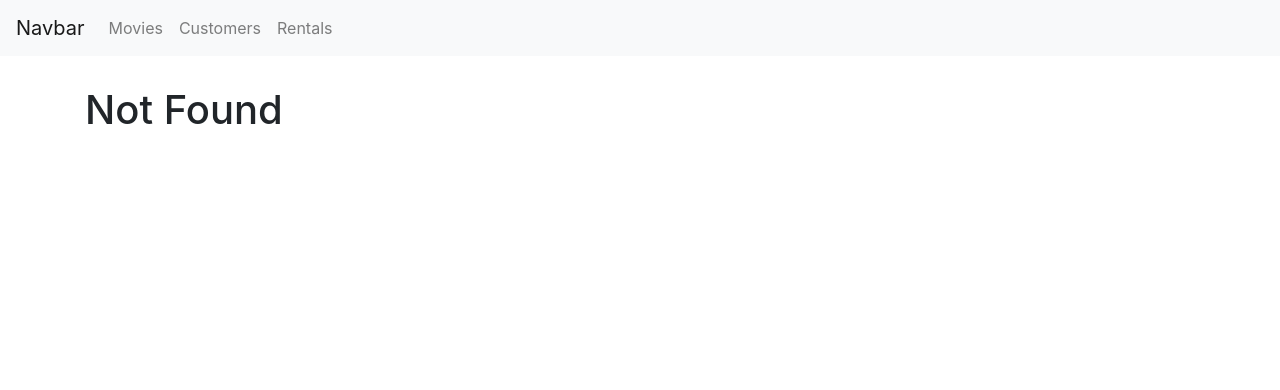
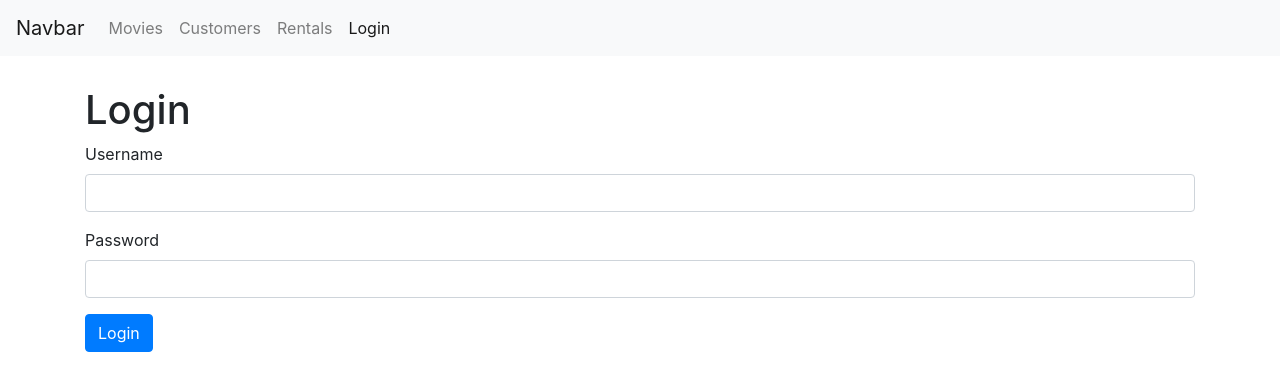
Before and after one commit to supermonkeyparadise/React, a React (Create React App) app in the folder vidly/: page /login in a window 1280 px wide. Before the commit this address led to /not-found. Shown: the top 390 px of the page. Built offline with nearby package versions, Linux system fonts and the light colour scheme.

Commit message:
Controlled Elements

```diff
--- a/vidly/src/App.js
+++ b/vidly/src/App.js
@@ -3,6 +3,7 @@
 
 import Movies from './components/movies';
 import MovieForm from './components/movieForm';
+import LoginForm from './components/common/loginForm';
 import Customers from './components/customers';
 import Rentals from './components/rentals';
 import NotFound from './components/notFound';
@@ -17,6 +18,7 @@
         <NavBar />
         <main className="container">
           <Switch>
+            <Route path="/login" component={LoginForm} />
             <Route path="/movies/:id" component={MovieForm} />
             <Route path="/movies" component={Movies} />
             <Route path="/customers" component={Customers} />
--- /dev/null
+++ b/vidly/src/components/common/loginForm.jsx
@@ -0,0 +1,47 @@
+import React, { Component } from 'react';
+
+class LoginForm extends Component {
+  state = {
+    account: { username: '', password: '' }
+  };
+
+  handleSubmit = e => {
+    e.preventDefault();
+
+    // Call the server
+    console.log('>>> Submitted');
+  };
+
+  handleChange = e => {
+    const account = { ...this.state.account };
+    account.username = e.currentTarget.value;
+    this.setState({ account });
+  };
+
+  render() {
+    return (
+      <React.Fragment>
+        <h1>Login</h1>
+        <form onSubmit={this.handleSubmit}>
+          <div className="form-group">
+            <label htmlFor="username">Username</label>
+            <input
+              value={this.state.account.username}
+              onChange={this.handleChange}
+              id="username"
+              type="text"
+              className="form-control"
+            />
+          </div>
+          <div className="form-group">
+            <label htmlFor="password">Password</label>
+            <input id="password" type="text" className="form-control" />
+          </div>
+          <button className="btn btn-primary">Login</button>
+        </form>
+      </React.Fragment>
+    );
+  }
+}
+
+export default LoginForm;
--- a/vidly/src/components/common/navBar.jsx
+++ b/vidly/src/components/common/navBar.jsx
@@ -29,6 +29,9 @@
           <NavLink className="nav-item nav-link" to="/rentals">
             Rentals
           </NavLink>
+          <NavLink className="nav-item nav-link" to="/login">
+            Login
+          </NavLink>
         </div>
       </div>
     </nav>
```
